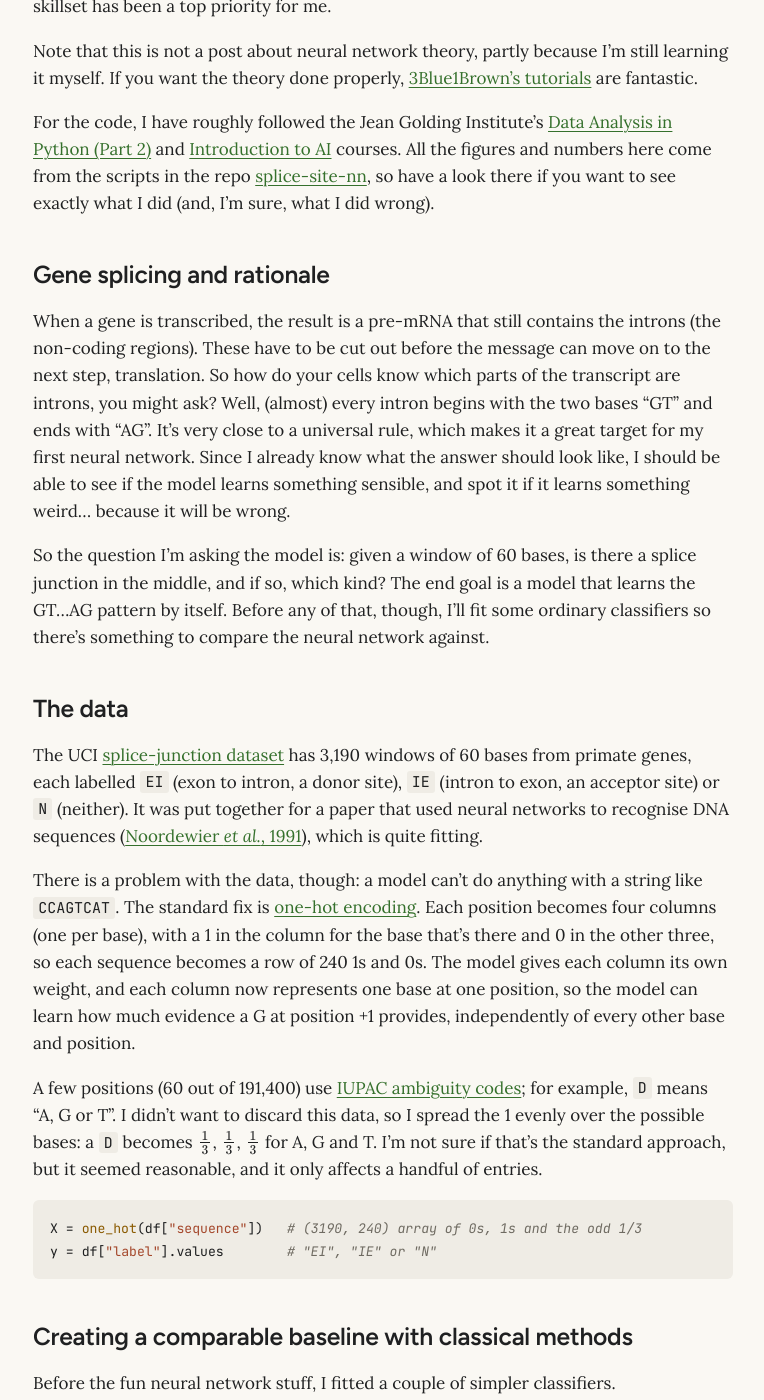
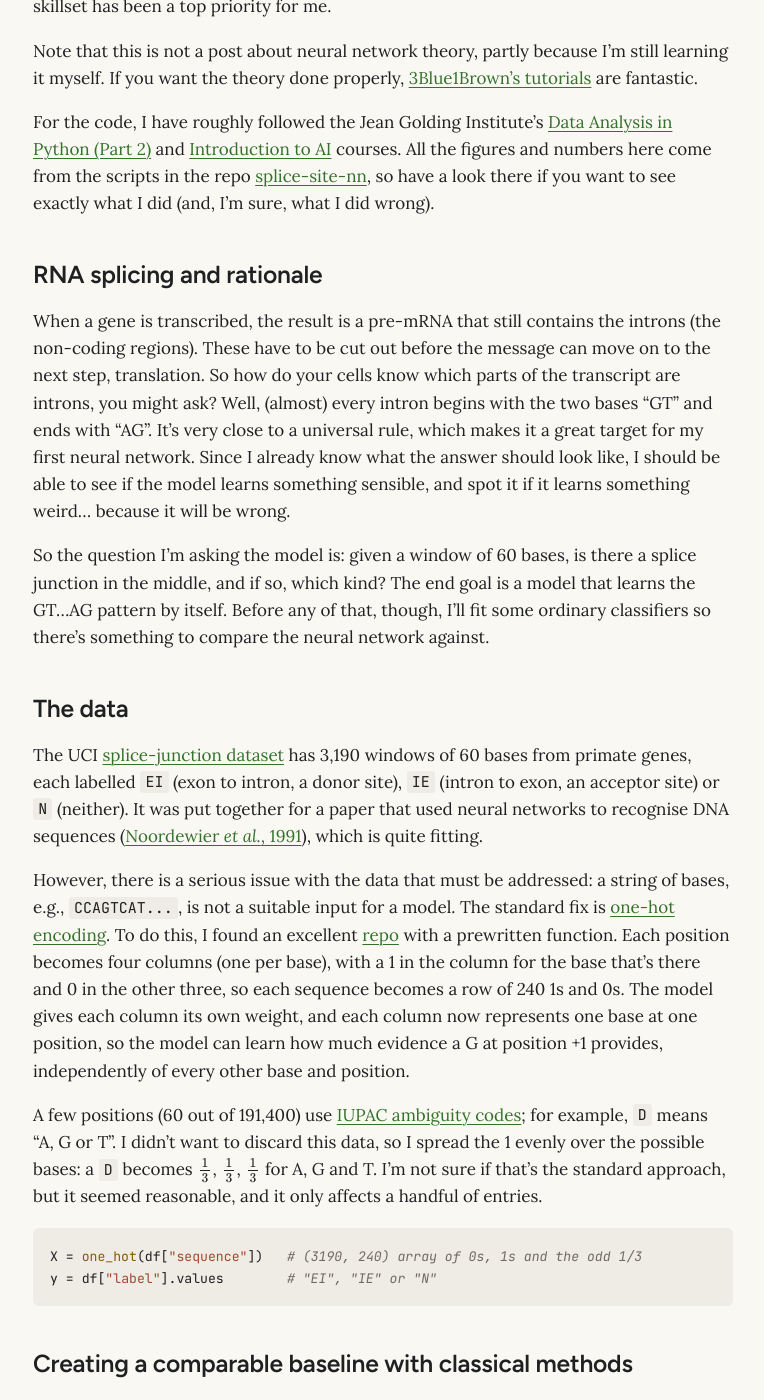
Before and after one commit to timj-wood/timj-wood.github.io, a Jekyll site: the page built from _posts/2026-10-22-splice-site-neural-network.md, in a window 1280 px wide and 1400 px high, scrolled down 421 px. Shown: the whole window, without its empty margins (257-1021 px from the left). Built offline with Jekyll 4.4.1, drawn with Linux system fonts in a browser that asks for light colours.

Commit message:
Update 2026-10-22-splice-site-neural-network.md

```diff
--- a/_posts/2026-10-22-splice-site-neural-network.md
+++ b/_posts/2026-10-22-splice-site-neural-network.md
@@ -11,7 +11,7 @@ Note that this is not a post about neural network theory, partly because I'm sti
 
 For the code, I have roughly followed the Jean Golding Institute's [Data Analysis in Python (Part 2)](https://bristol-training.github.io/data-analysis-python-2/) and [Introduction to AI](https://bristol-training.github.io/intro-to-ai/) courses. All the figures and numbers here come from the scripts in the repo [splice-site-nn](https://github.com/timj-wood/splice-site-nn), so have a look there if you want to see exactly what I did (and, I'm sure, what I did wrong).
 
-## Gene splicing and rationale
+## RNA splicing and rationale
 
 When a gene is transcribed, the result is a pre-mRNA that still contains the introns (the non-coding regions). These have to be cut out before the message can move on to the next step, translation. So how do your cells know which parts of the transcript are introns, you might ask? Well, (almost) every intron begins with the two bases "GT" and ends with "AG". It's very close to a universal rule, which makes it a great target for my first neural network. Since I already know what the answer should look like, I should be able to see if the model learns something sensible, and spot it if it learns something weird... because it will be wrong.
 
@@ -21,7 +21,7 @@ So the question I'm asking the model is: given a window of 60 bases, is there a
 
 The UCI [splice-junction dataset](https://doi.org/10.24432/C5M888) has 3,190 windows of 60 bases from primate genes, each labelled `EI` (exon to intron, a donor site), `IE` (intron to exon, an acceptor site) or `N` (neither). It was put together for a paper that used neural networks to recognise DNA sequences ([Noordewier *et al.*, 1991](https://proceedings.neurips.cc/paper/1990/file/8efb100a295c0c690931222ff4467bb8-Paper.pdf)), which is quite fitting.
 
-There is a problem with the data, though: a model can't do anything with a string like `CCAGTCAT`. The standard fix is [one-hot encoding](https://www.geeksforgeeks.org/machine-learning/ml-one-hot-encoding/). Each position becomes four columns (one per base), with a 1 in the column for the base that's there and 0 in the other three, so each sequence becomes a row of 240 1s and 0s. The model gives each column its own weight, and each column now represents one base at one position, so the model can learn how much evidence a G at position +1 provides, independently of every other base and position.
+However, there is a serious issue with the data that must be addressed: a string of bases, e.g., `CCAGTCAT...`, is not a suitable input for a model. The standard fix is [one-hot encoding](https://www.geeksforgeeks.org/machine-learning/ml-one-hot-encoding/). To do this, I found an excellent [repo](https://github.com/angai4/dna-one-hot-encoder/tree/main) with a prewritten function. Each position becomes four columns (one per base), with a 1 in the column for the base that's there and 0 in the other three, so each sequence becomes a row of 240 1s and 0s. The model gives each column its own weight, and each column now represents one base at one position, so the model can learn how much evidence a G at position +1 provides, independently of every other base and position.
 
 A few positions (60 out of 191,400) use [IUPAC ambiguity codes](https://www.dnabaser.com/articles/IUPAC%20ambiguity%20codes.html); for example, `D` means "A, G or T". I didn't want to discard this data, so I spread the 1 evenly over the possible bases: a `D` becomes $\frac{1}{3}$, $\frac{1}{3}$, $\frac{1}{3}$ for A, G and T. I'm not sure if that's the standard approach, but it seemed reasonable, and it only affects a handful of entries.
 
```
